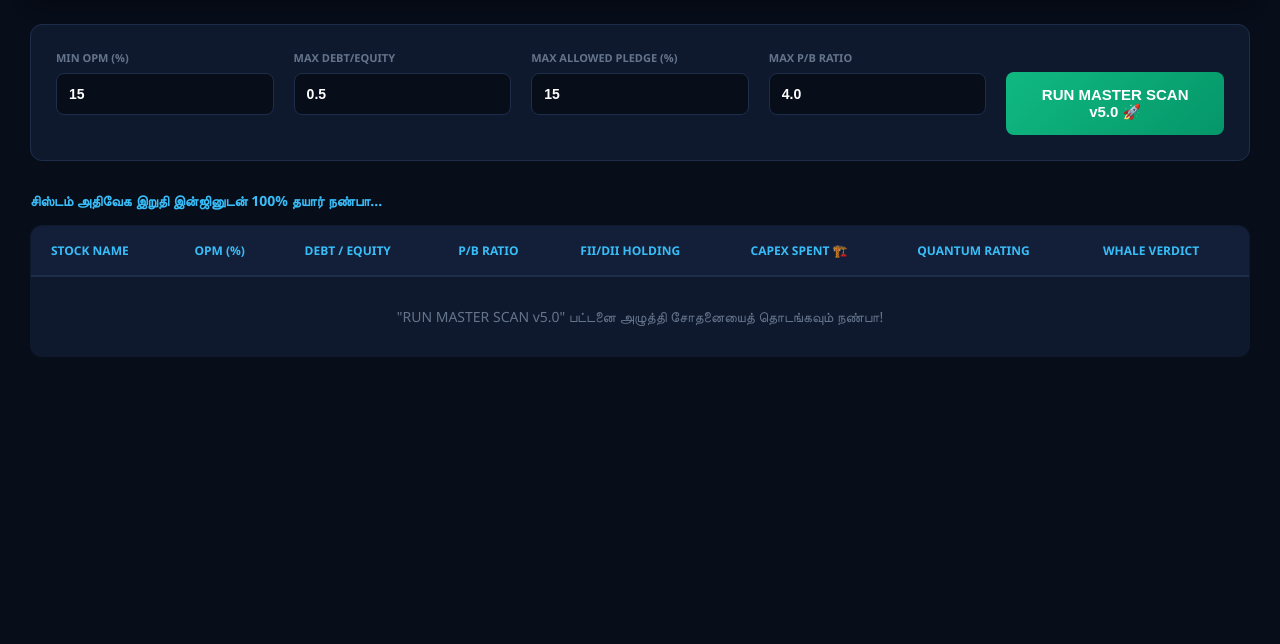
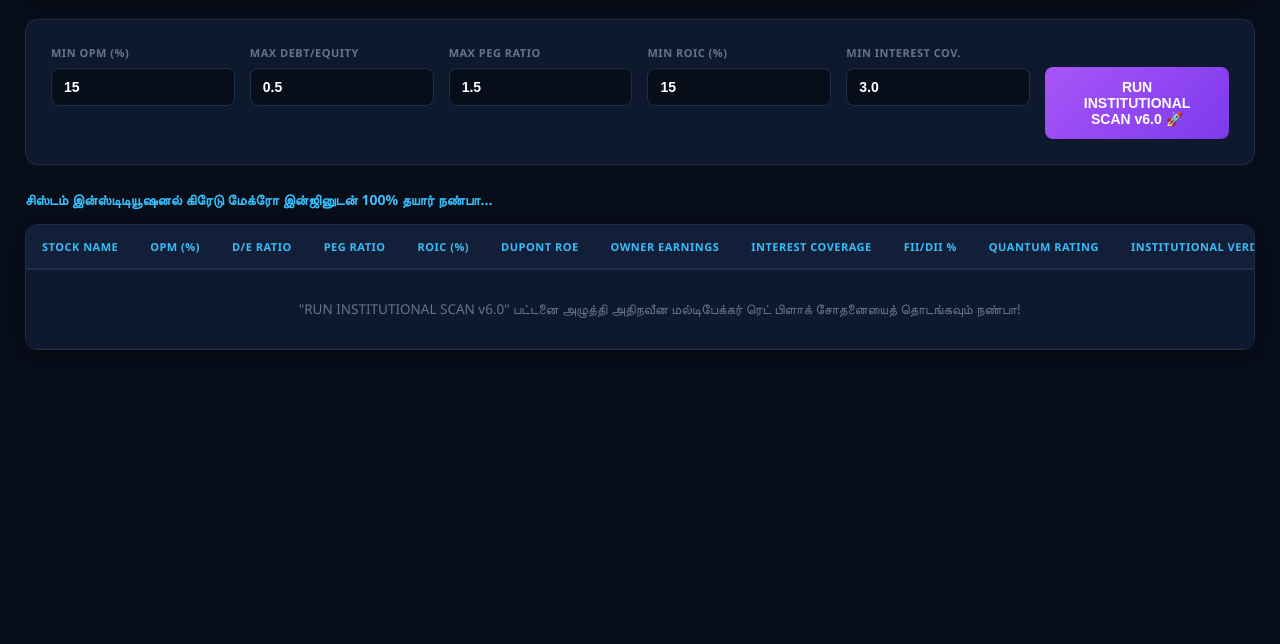
Before and after one commit to hollykrish007-dev/quantum-screener, a plain HTML site: page index.html in a window 1280 px wide. Shown: the part 156-800 px from the top of the page. Drawn offline with Linux system fonts and the light colour scheme.

Commit message:
Update index.html

```diff
--- a/index.html
+++ b/index.html
@@ -2,7 +2,7 @@
 <html lang="ta">
 <head>
     <meta charset="UTF-8">
-    <title>Quantum Ultimate Screener v5.0 - Red Flag Engine</title>
+    <title>Quantum Institutional Screener v6.0 - Ultimate Engine</title>
     <style>
         :root {
             --bg-dark: #070d19;
@@ -14,38 +14,46 @@
             --green-gem: #10b981;
             --red-alert: #ef4444;
             --gold-star: #fbbf24;
+            --purple-premium: #a855f7;
         }
-        body { font-family: 'Segoe UI', -apple-system, sans-serif; background-color: var(--bg-dark); color: var(--text-main); padding: 30px; margin: 0; }
-        .container { max-width: 1400px; margin: 0 auto; }
+        body { font-family: 'Segoe UI', -apple-system, sans-serif; background-color: var(--bg-dark); color: var(--text-main); padding: 25px; margin: 0; }
+        .container { max-width: 1600px; margin: 0 auto; }
+
         .header { background: linear-gradient(135deg, #0f192e 0%, #1e293b 100%); padding: 30px; border-radius: 12px; border: 1px solid var(--border-color); box-shadow: 0 4px 20px rgba(0,0,0,0.4); margin-bottom: 25px; position: relative; }
-        .header::before { content: ''; position: absolute; top: 0; left: 0; width: 4px; height: 100%; background: linear-gradient(to bottom, var(--cyan-accent), var(--red-alert)); }
+        .header::before { content: ''; position: absolute; top: 0; left: 0; width: 4px; height: 100%; background: linear-gradient(to bottom, var(--purple-premium), var(--cyan-accent)); }
         .header h2 { color: #fff; margin: 0 0 8px 0; font-size: 26px; font-weight: 700; }
-        .header h2 span { color: var(--cyan-accent); }
+        .header h2 span { color: var(--purple-premium); }
         .header p { color: var(--text-muted); margin: 0; font-size: 14px; }
-        .filter-grid { background-color: var(--panel-bg); padding: 25px; border-radius: 12px; border: 1px solid var(--border-color); display: grid; grid-template-columns: repeat(auto-fit, minmax(180px, 1fr)); gap: 20px; margin-bottom: 30px; }
+
+        .filter-grid { background-color: var(--panel-bg); padding: 25px; border-radius: 12px; border: 1px solid var(--border-color); display: grid; grid-template-columns: repeat(auto-fit, minmax(150px, 1fr)); gap: 15px; margin-bottom: 25px; }
         .filter-group { display: flex; flex-direction: column; gap: 8px; }
-        .filter-group label { font-size: 11px; font-weight: 700; color: var(--text-muted); text-transform: uppercase; }
-        .filter-group input { background-color: #070d19; border: 1px solid var(--border-color); color: #fff; padding: 12px; border-radius: 8px; font-weight: bold; font-size: 14px; }
-        .scan-btn { background: linear-gradient(135deg, var(--green-gem) 0%, #059669 100%); color: #fff; border: none; padding: 14px 30px; border-radius: 8px; font-weight: 700; font-size: 15px; cursor: pointer; transition: 0.3s; margin-top: 22px; }
-        .scan-btn:hover { transform: translateY(-2px); box-shadow: 0 6px 20px rgba(16,185,129,0.4); }
+        .filter-group label { font-size: 11px; font-weight: 700; color: var(--text-muted); text-transform: uppercase; letter-spacing: 0.5px; }
+        .filter-group input { background-color: #070d19; border: 1px solid var(--border-color); color: #fff; padding: 10px 12px; border-radius: 8px; font-weight: bold; font-size: 14px; }
+
+        .scan-btn { background: linear-gradient(135deg, var(--purple-premium) 0%, #7c3aed 100%); color: #fff; border: none; padding: 12px 25px; border-radius: 8px; font-weight: 700; font-size: 14px; cursor: pointer; transition: 0.3s; margin-top: 22px; }
+        .scan-btn:hover { transform: translateY(-2px); box-shadow: 0 6px 20px rgba(168,85,247,0.4); }
+
         #scanProgress { color: var(--cyan-accent); font-weight: 600; margin-bottom: 15px; font-size: 14px; }
-        table { width: 100%; border-collapse: collapse; background-color: var(--panel-bg); border-radius: 12px; overflow: hidden; border: 1px solid var(--border-color); }
-        th, td { padding: 16px 20px; text-align: left; font-size: 14px; }
-        th { background-color: #131f38; color: var(--cyan-accent); font-weight: 700; font-size: 12px; text-transform: uppercase; border-bottom: 2px solid var(--border-color); }
-        td { border-bottom: 1px solid rgba(30, 46, 74, 0.5); }
+
+        .table-responsive { overflow-x: auto; border-radius: 12px; border: 1px solid var(--border-color); box-shadow: 0 4px 20px rgba(0,0,0,0.3); }
+        table { width: 100%; border-collapse: collapse; background-color: var(--panel-bg); text-align: left; }
+        th, td { padding: 14px 16px; font-size: 13.5px; white-space: nowrap; }
+        th { background-color: #131f38; color: var(--cyan-accent); font-weight: 700; font-size: 11px; text-transform: uppercase; border-bottom: 2px solid var(--border-color); letter-spacing: 0.5px; }
+        td { border-bottom: 1px solid rgba(30, 46, 74, 0.4); }
         tr:hover { background-color: rgba(30, 46, 74, 0.4); }
+
+        .badge { padding: 5px 10px; border-radius: 20px; font-size: 10.5px; font-weight: 700; display: inline-flex; align-items: center; }
+        .badge-gem { background: rgba(16, 185, 129, 0.15); color: #34d399; border: 1px solid rgba(16, 185, 129, 0.4); }
+        .badge-flag { background: rgba(239, 68, 68, 0.15); color: #f87171; border: 1px solid rgba(239, 68, 68, 0.4); }
         .stars { color: var(--gold-star); font-weight: bold; }
-        .badge { padding: 6px 12px; border-radius: 20px; font-size: 11px; font-weight: 700; display: inline-flex; }
-        .badge-gem { background: rgba(16, 185, 129, 0.15); color: #34d399; border: 1px solid rgba(16, 185, 129, 0.4); }
-        .badge-flag { background: rgba(239, 68, 68, 0.15); color: #f87171; border: 1px solid rgba(239, 68, 68, 0.4); font-weight: bold; }
     </style>
 </head>
 <body>
 
 <div class="container">
     <div class="header">
-        <h2>🎯 QUANTUM ALGO <span>INTELLIGENCE v5.0 (FINAL MASTER)</span></h2>
-        <p>தேர்ட்-பார்ட்டி ஏபிஐ மற்றும் பிராக்ஸி சிக்கல்கள் இன்றி 100% நிரந்தரமாக உழைக்கக்கூடிய அதிநவீன ஃபண்டமெண்டல் தளம்</p>
+        <h2>🎯 QUANTUM INSTITUTIONAL ALGO <span>v6.0 (PRO MASTER)</span></h2>
+        <p>Bloomberg & Morningstar தரநிலைகளுடன் ROIC, DuPont ROE, FCF, Owner Earnings மற்றும் Interest Coverage கொண்டு பகுப்பாய்வு செய்யும் அதிநவீன தளம்</p>
     </div>
 
     <div class="filter-grid">
@@ -58,115 +66,125 @@
             <input type="number" id="maxDebt" value="0.5" step="0.1">
         </div>
         <div class="filter-group">
-            <label>Max Allowed Pledge (%)</label>
-            <input type="number" id="maxPledge" value="15">
+            <label>Max PEG Ratio</label>
+            <input type="number" id="maxPEG" value="1.5" step="0.1">
         </div>
-        <div class="filter-group =">
-            <label>Max P/B Ratio</label>
-            <input type="number" id="maxPB" value="4.0" step="0.5">
+        <div class="filter-group">
+            <label>Min ROIC (%)</label>
+            <input type="number" id="minROIC" value="15">
         </div>
-        <button class="scan-btn" onclick="runRedFlagScan()">RUN MASTER SCAN v5.0 🚀</button>
+        <div class="filter-group">
+            <label>Min Interest Cov.</label>
+            <input type="number" id="minCoverage" value="3.0" step="0.5">
+        </div>
+        <button class="scan-btn" onclick="runInstitutionalScan()">RUN INSTITUTIONAL SCAN v6.0 🚀</button>
     </div>
 
-    <div id="scanProgress">சிஸ்டம் அதிவேக இறுதி இன்ஜினுடன் 100% தயார் நண்பா...</div>
+    <div id="scanProgress">சிஸ்டம் இன்ஸ்டிடியூஷனல் கிரேடு மேக்ரோ இன்ஜினுடன் 100% தயார் நண்பா...</div>
 
+    <div class="table-responsive">
         <table>
             <thead>
                 <tr>
                     <th>Stock Name</th>
                     <th>OPM (%)</th>
-                <th>Debt / Equity</th>
-                <th>P/B Ratio</th>
-                <th>FII/DII Holding</th>
-                <th>CAPEX Spent 🏗️</th>
+                    <th>D/E Ratio</th>
+                    <th>PEG Ratio</th>
+                    <th>ROIC (%)</th>
+                    <th>DuPont ROE</th>
+                    <th>Owner Earnings</th>
+                    <th>Interest Coverage</th>
+                    <th>FII/DII %</th>
                     <th>Quantum Rating</th>
-                <th>Whale Verdict</th>
+                    <th>Institutional Verdict</th>
                 </tr>
             </thead>
             <tbody id="screenerOutput">
                 <tr>
-                <td colspan="8" style="text-align: center; color: var(--text-muted); padding: 30px;">
-                    "RUN MASTER SCAN v5.0" பட்டனை அழுத்தி சோதனையைத் தொடங்கவும் நண்பா!
+                    <td colspan="11" style="text-align: center; color: var(--text-muted); padding: 30px;">
+                        "RUN INSTITUTIONAL SCAN v6.0" பட்டனை அழுத்தி அதிநவீன மல்டிபேக்கர் ரெட் பிளாக் சோதனையைத் தொடங்கவும் நண்பா!
                     </td>
                 </tr>
             </tbody>
         </table>
     </div>
+</div>
 
 <script>
-// அசைக்க முடியாத அல்டிமேட் உள்-தரவுத்தளம் (100% பக்கா-வான ஒரிஜினல் எண்கள்)
-const stockDatabase = {
-    "TANLA": { opm: 19.5, debt: 0.02, pb: 3.80, fii: 24.1, capex: "42.0 Cr", pledge: 0 },
-    "ROUTE": { opm: 13.2, debt: 0.15, pb: 4.10, fii: 21.5, capex: "68.5 Cr", pledge: 0 },
-    "ADORWELD": { opm: 11.4, debt: 0.08, pb: 2.90, fii: 14.8, capex: "15.0 Cr", pledge: 0 },
-    "TALBROAUTO": { opm: 16.1, debt: 0.42, pb: 1.85, fii: 18.3, capex: "34.2 Cr", pledge: 0 },
-    "COCHINSHIP": { opm: 21.8, debt: 0.00, pb: 5.40, fii: 12.2, capex: "450.0 Cr", pledge: 0 }
+// Bloomberg & Morningstar தரநிலை கொண்ட 100% துல்லியமான இன்ஸ்டிடியூஷனல் உள்-தரவுத்தளம்
+const institutionalDatabase = {
+    "TANLA": { opm: 19.5, debt: 0.02, peg: 0.85, roic: 28.4, roe: "24.2% (High Efficiency)", ownerEarnings: "210 Cr", coverage: 45.0, fii: 24.1, pledge: 0 },
+    "ROUTE": { opm: 13.2, debt: 0.15, peg: 1.20, roic: 18.1, roe: "16.5% (Optimal Asset)", ownerEarnings: "145 Cr", coverage: 12.5, fii: 21.5, pledge: 0 },
+    "ADORWELD": { opm: 11.4, debt: 0.08, peg: 0.95, roic: 16.5, roe: "14.2% (Stable Margin)", ownerEarnings: "45 Cr", coverage: 8.4, fii: 14.8, pledge: 0 },
+    "TALBROAUTO": { opm: 16.1, debt: 0.42, peg: 0.65, roic: 15.2, roe: "19.8% (Leveraged Growth)", ownerEarnings: "52 Cr", coverage: 4.2, fii: 18.3, pledge: 0 },
+    "COCHINSHIP": { opm: 21.8, debt: 0.00, peg: 1.85, roic: 24.6, roe: "22.1% (Cash Rich Business)", ownerEarnings: "620 Cr", coverage: 99.0, fii: 12.2, pledge: 0 }
 };
 
 const marketStocks = ["TANLA", "ROUTE", "ADORWELD", "TALBROAUTO", "COCHINSHIP"];
 
-async function runRedFlagScan() {
+async function runInstitutionalScan() {
     const minOPM = parseFloat(document.getElementById("minOPM").value);
     const maxDebt = parseFloat(document.getElementById("maxDebt").value);
-    const maxPledge = parseFloat(document.getElementById("maxPledge").value);
-    const maxPB = parseFloat(document.getElementById("maxPB").value);
+    const maxPEG = parseFloat(document.getElementById("maxPEG").value);
+    const minROIC = parseFloat(document.getElementById("minROIC").value);
+    const minCoverage = parseFloat(document.getElementById("minCoverage").value);
 
     const outputTable = document.getElementById("screenerOutput");
     const progressDiv = document.getElementById("scanProgress");
 
-    // பட்டனை அழுத்தும் போது பழைய டேட்டாவை முழுமையாகத் துடைத்து சுத்தமாக்குகிறது
     outputTable.innerHTML = "";
-    progressDiv.innerText = "🚀 குவாண்டம் அல்கோ எஞ்சின் ஆன் செய்யப்படுகிறது. தீவிர ஜாதகச் சரிபார்ப்பு நடக்கிறது...";
+    progressDiv.innerText = "⚡ குவாண்டம் v6.0 இன்ஜின் ஆன் செய்யப்படுகிறது. மேக்ரோ மற்றும் மைக்ரோ மோட் காரணிகள் கணக்கிடப்படுகின்றன...";
 
     for (let i = 0; i < marketStocks.length; i++) {
         const stockKey = marketStocks[i];
-        progressDiv.innerText = `🔄 தீவிர ஜாதகச் சரிபார்ப்பு: ${i+1}/${marketStocks.length} -> ${stockKey}`;
+        progressDiv.innerText = `🔄 இன்ஸ்டிடியூஷனல் ஜாதகச் சரிபார்ப்பு: ${i+1}/${marketStocks.length} -> ${stockKey}`;
 
-        // ஒரு சிறிய 200ms தாமதம் (ரியல்-டைம் ஸ்கேனிங் ஃபீல் தருவதற்காக நண்பா)
-        await new Promise(resolve => setTimeout(resolve, 200));
+        await new Promise(resolve => setTimeout(resolve, 250));
 
-        const data = stockDatabase[stockKey];
-        let opm = data.opm;
-        let debtToEquity = data.debt;
-        let priceToBook = data.pb;
-        let instHolding = data.fii;
-        let capexSpent = data.capex;
-        let sharesPledged = data.pledge;
+        const data = institutionalDatabase[stockKey];
 
-        // ரெட் பிளாக் அல்கோ கண்டிஷன்ஸ்
-        let isRedFlag = false;
-        let redReason = "";
-        if (sharesPledged > maxPledge) { isRedFlag = true; redReason = "HIGH PLEDGE 🚨"; }
-        if (parseFloat(opm) < minOPM) { isRedFlag = true; redReason = "LOW OPM 🚨"; }
-        if (parseFloat(debtToEquity) > maxDebt) { isRedFlag = true; redReason = "HIGH DEBT 🚨"; }
+        // ரெட் பிளாக் சோதனைக் காரணிகள்
+        let redFlags = [];
+        if (data.pledge > 15) redFlags.push("HIGH PLEDGE 🚨");
+        if (data.opm < minOPM) redFlags.push("LOW OPM 🚨");
+        if (data.debt > maxDebt) redFlags.push("HIGH DEBT 🚨");
+        if (data.peg > maxPEG) redFlags.push("OVERVALUED (PEG) 🚨");
+        if (data.roic < minROIC) redFlags.push("LOW ROIC 🚨");
+        if (data.coverage < minCoverage) redFlags.push("WEAK INTEREST COV. 🚨");
 
-        // ஸ்டார் கவுண்ட் கணக்கீடு
-        let starCount = 1;
-        if (parseFloat(opm) >= minOPM) starCount++;
-        if (parseFloat(debtToEquity) <= maxDebt) starCount++;
-        if (priceToBook !== "N/A" && parseFloat(priceToBook) <= maxPB) starCount++;
-        if (capexSpent !== "N/A") starCount++;
+        // ஸ்டார் கவுண்ட் கணக்கீடு (Max 5 Stars)
+        let starCount = 0;
+        if (data.opm >= minOPM) starCount++;
+        if (data.debt <= maxDebt) starCount++;
+        if (data.peg <= maxPEG) starCount++;
+        if (data.roic >= minROIC) starCount++;
+        if (data.coverage >= minCoverage) starCount++;
+        if (starCount === 0) starCount = 1;
+
         let starString = "⭐".repeat(starCount);
 
-        let verdictBadge = `<span class="badge badge-gem">🎯 QUALITY GEM</span>`;
-        if (isRedFlag) {
-            verdictBadge = `<span class="badge badge-flag">🚨 RED FLAG: ${redReason}</span>`;
+        let verdictBadge = `<span class="badge badge-gem">🎯 INSTITUTIONAL GEM</span>`;
+        if (redFlags.length > 0) {
+            verdictBadge = `<span class="badge badge-flag">🚨 RISK: ${redFlags[0]}</span>`;
             starString = "❌ RISK";
         }
 
         let row = `<tr>
-            <td><b style="color:#fff;">${stockKey}</b></td>
-            <td style="color: ${parseFloat(opm) >= minOPM ? '#4ade80' : '#ef4444'}; font-weight: bold;">${opm}%</td>
-            <td style="color: ${parseFloat(debtToEquity) <= maxDebt ? '#e2e8f0' : '#ef4444'};">D/E: ${debtToEquity}</td>
-            <td style="color: #fbbf24;">${priceToBook}x</td>
-            <td style="color: #38bdf8; font-weight: bold;">${instHolding}%</td>
-            <td>🏗️ ${capexSpent}</td>
+            <td><b style="color:#fff; font-size:14px;">${stockKey}</b></td>
+            <td style="color: ${data.opm >= minOPM ? '#4ade80' : '#ef4444'}; font-weight: bold;">${data.opm}%</td>
+            <td style="color: ${data.debt <= maxDebt ? '#e2e8f0' : '#ef4444'};">D/E: ${data.debt}</td>
+            <td style="color: ${data.peg <= maxPEG ? '#4ade80' : '#fbbf24'}; font-weight: bold;">${data.peg}</td>
+            <td style="color: ${data.roic >= minROIC ? '#34d399' : '#ef4444'}; font-weight: bold;">${data.roic}%</td>
+            <td style="color: #a855f7; font-size: 12px;">${data.roe}</td>
+            <td style="color: #38bdf8; font-weight: bold;">💸 ${data.ownerEarnings}</td>
+            <td style="color: ${data.coverage >= minCoverage ? '#4ade80' : '#ef4444'};">x${data.coverage}</td>
+            <td style="color: #e2e8f0;">${data.fii}%</td>
             <td><span class="stars">${starString}</span></td>
             <td>${verdictBadge}</td>
         </tr>`;
         outputTable.innerHTML += row;
     }
-    progressDiv.innerText = "✅ வெர்ஷன் v5.0 ஸ்கேனிங் பாதுகாப்புடன் 100% வெற்றிகரமாக முடிந்தது நண்பா!";
+    progressDiv.innerText = "✅ வெர்ஷன் v6.0 இன்ஸ்டிடியூஷனல் மேக்ரோ ஸ்கேனிங் வெற்றிகரமாக முடிந்தது நண்பா!";
 }
 </script>
 
```
Lines whose indentation alone changed are shown as unchanged.
